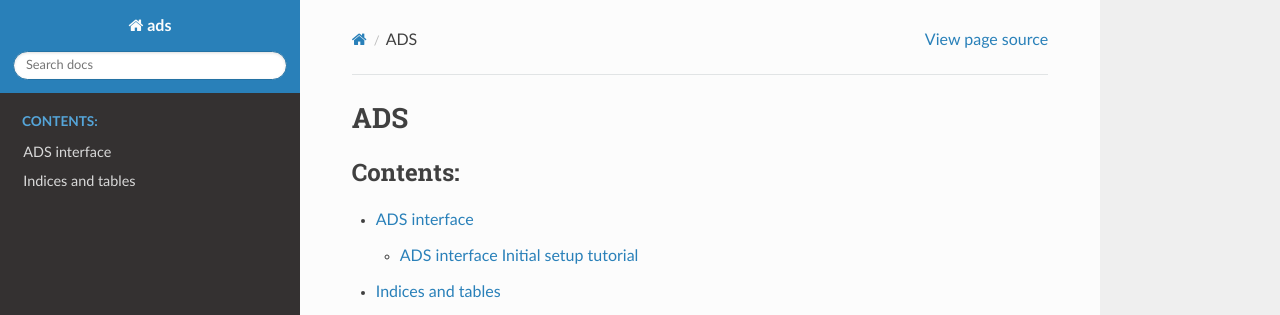
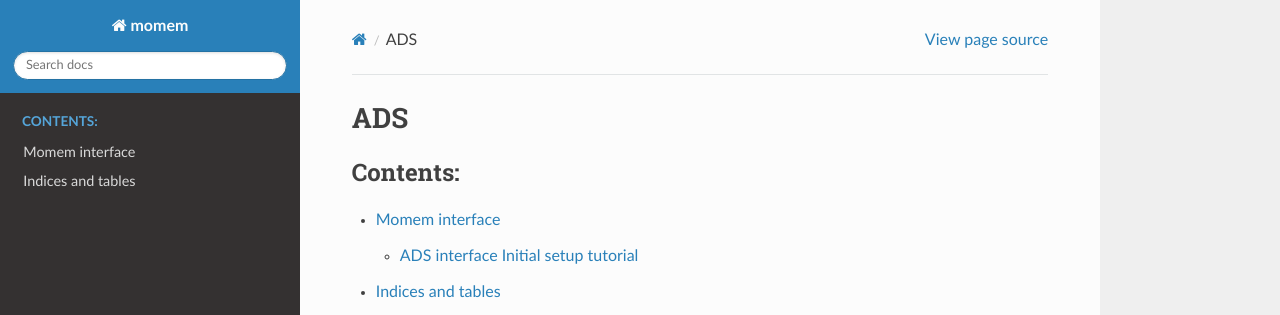
Before and after one commit to TheSystemDevelopmentKit/momem, a Sphinx documentation site: the page built from doc/source/index.rst, in a window 1280 px wide. Shown: the top 315 px of the page. Built offline with Sphinx 7.4.7 and the Read the Docs theme 3.1.0, drawn with Linux system fonts in a browser that asks for light colours; formulas are drawn with MathJax 3.

Commit message:
Update docs

```diff
--- a/doc/source/conf.py
+++ b/doc/source/conf.py
@@ -18,11 +18,12 @@
 
 #Path is relative to source directory
 sys.path.insert(0, os.path.abspath('../../'))
+sys.path.insert(0, os.path.abspath('../../momem/'))
 
 
 # -- Project information -----------------------------------------------------
 
-project = 'ads'
+project = 'momem'
 copyright = '2019 TheSyDeKick Community'
 author = 'Veeti Lahtinen'
 
@@ -110,7 +111,7 @@
 # -- Options for HTMLHelp output ---------------------------------------------
 
 # Output file base name for HTML help builder.
-htmlhelp_basename = 'adsdoc'
+htmlhelp_basename = 'momemdoc'
 
 
 # -- Options for LaTeX output ------------------------------------------------
@@ -137,7 +138,7 @@
 # (source start file, target name, title,
 #  author, documentclass [howto, manual, or own class]).
 latex_documents = [
-    (master_doc, 'ads.tex', 'ads Documentation',
+    (master_doc, 'momem.tex', 'momem Documentation',
      'Your Name', 'manual'),
 ]
 
@@ -147,7 +148,7 @@
 # One entry per manual page. List of tuples
 # (source start file, name, description, authors, manual section).
 man_pages = [
-    (master_doc, 'ads', 'ads Documentation',
+    (master_doc, 'momem', 'momem Documentation',
      [author], 1)
 ]
 
@@ -158,8 +159,8 @@
 # (source start file, target name, title, author,
 #  dir menu entry, description, category)
 texinfo_documents = [
-    (master_doc, 'ads', 'ads Documentation',
-     author, 'ads', 'One line description of project.',
+    (master_doc, 'momem', 'momem Documentation',
+     author, 'momem', 'One line description of project.',
      'Miscellaneous'),
 ]
 
--- a/doc/source/sections.rst
+++ b/doc/source/sections.rst
@@ -1,5 +1,5 @@
-ADS interface
-=============
+Momem interface
+===============
 
 .. toctree::
    :maxdepth: 4
@@ -7,7 +7,7 @@
 
    initial_setup_tutorial
 
-.. automodule:: ads
+.. automodule:: momem
    :members:
    :undoc-members:
 
```
